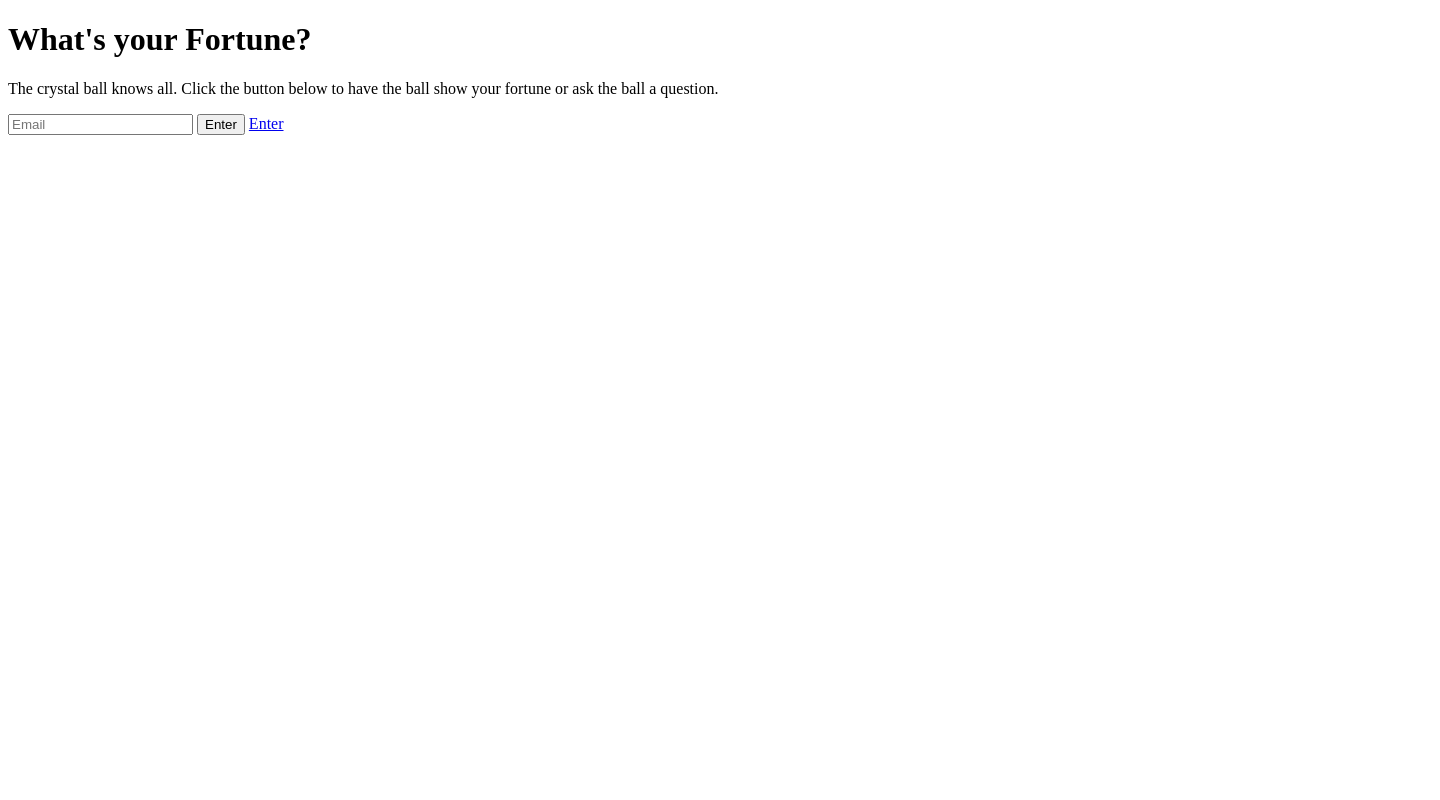
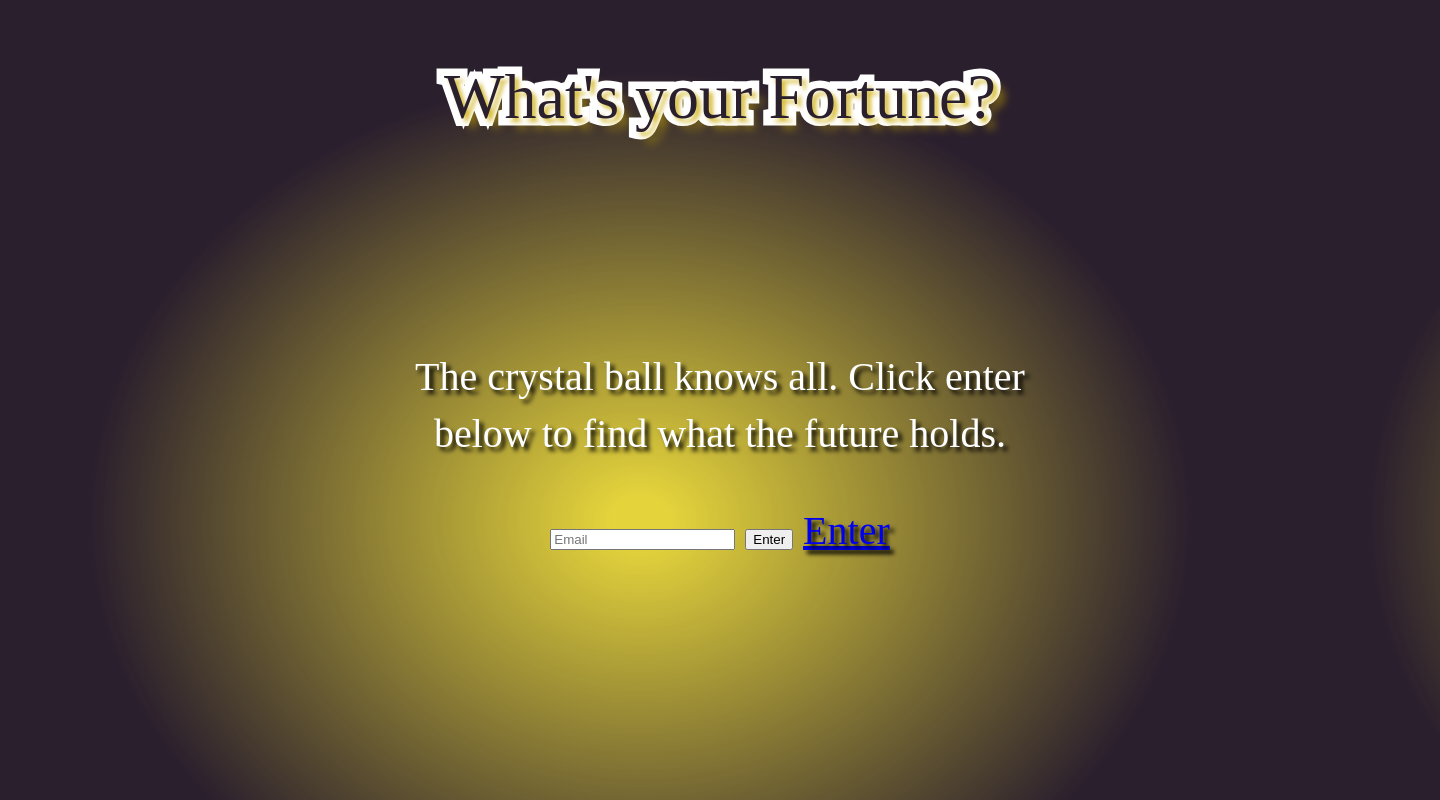
Before and after one commit to tdelpidio/Foundations-Capstone, a website: page Client/welcome.html in a window 1280 px wide. Shown: the top 800 px of the page, 1440 px wide, since content can reach past the window. Drawn offline with Linux system fonts and the light colour scheme; a web font is replaced by a local one.

Commit message:
added css

```diff
--- a/Client/style.css
+++ b/Client/style.css
@@ -1,9 +1,18 @@
 @import url('https://fonts.googleapis.com/css2?family=Paprika&display=swap');
 
-body {
+.mainpg {
     position: relative;
     display:flex;
     justify-content:center;
+    margin-left: auto;
+    margin-right: auto;
+    width: 1440px;
+    height: 1024px;
+    background: radial-gradient(44.29% 44.29% at 50% 50%, rgba(222, 201, 14, 0.813) 5.21%, #2A1F2D 97.4%);
+}
+
+.welcomepg {
+    position: relative;
     margin-left: auto;
     margin-right: auto;
     width: 1440px;
@@ -21,8 +30,8 @@ h1 {
     font-size: 64px;
     line-height: 91px;
     text-align: center;
-    text-shadow: 4px 4px 4px black;
-    color: white;
+    text-shadow: 4px 4px 4px #ccab03ce;
+    color: #2A1F2D;
     z-index: 2;
     margin-left: auto;
     margin-right: auto;
@@ -33,11 +42,10 @@ h1 {
 
     -webkit-text-fill-color: #12130F;
     -webkit-text-stroke-width: 15px;
-    -webkit-text-stroke-color: #ccab03ce;
+    -webkit-text-stroke-color: white;
+    text-shadow: 10px 10px 10px #ccab03ce;
 
     z-index: 1;
-    display:flex;
-    justify-content:center;
     margin-left: auto;
     margin-right: auto;
 
@@ -57,8 +65,6 @@ h1 {
     margin-right: auto;
 
 }
-
-
 
 #crystal-ball{
     position: absolute;
@@ -237,3 +243,18 @@ h1 {
     background-color: #2A1F2D;
     border: solid white;
 }
+.middle {
+    position: relative;
+    margin-left: auto;
+    margin-right: auto;
+    top: 300px;
+    width:700px;
+    font-family: 'Paprika';
+    font-style: normal;
+    font-weight: 400;
+    font-size: 40px;
+    line-height: 57px;
+    text-align: center;
+    color: rgb(255, 255, 255);
+    text-shadow: 4px 4px 4px black;
+}
--- a/Client/welcome.html
+++ b/Client/welcome.html
@@ -4,18 +4,24 @@
     <meta charset="UTF-8">
     <meta http-equiv="X-UA-Compatible" content="IE=edge">
     <meta name="viewport" content="width=device-width, initial-scale=1.0">
+    <link rel="stylesheet" href="./style.css">
     <title>Welcome to Fortune Teller</title>
 </head>
-<body>
+<body class="welcomepg">
 
-    <h1>What's your Fortune?</h1>
-    <p>The crystal ball knows all. Click the button below to have the ball show your fortune or ask the ball a question.</p>
+    <div class="header">
+        <h1 class="header-front">What's your Fortune?</h1>
+        <h1 class="header-back">What's your Fortune?</h1>
+    </div>
+
+    <div class="middle">
+    <p>The crystal ball knows all. Click enter below to find what the future holds.</p>
 
 
     <input type="email" id="email" placeholder="Email"/>
     <button>Enter</button>
     <a href="./main.html">Enter</a>
-
+    </div>
 
     <script src="welcome.js"></script>
 </body>
```
Also changed, not shown: Client/main.html (+1 -1 lines).
